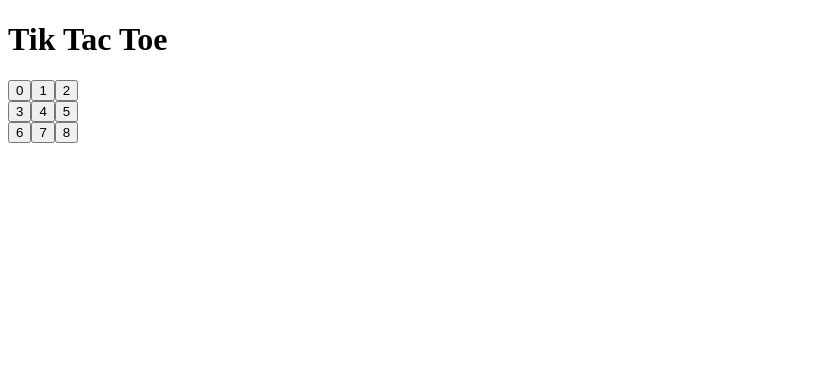
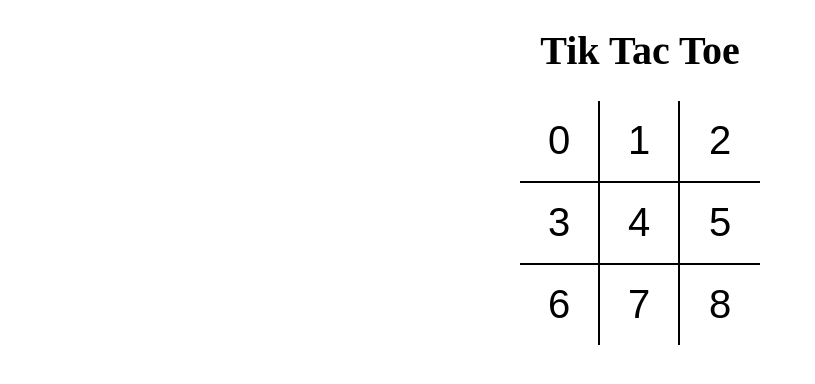
Before and after one commit to jay6909/tictactoe, a React (Vite) app: page / in a window 1280 px wide. Shown: the top 384 px of the page, without its empty margins (0-815 px from the left). Built offline with nearby package versions, Linux system fonts and the light colour scheme.

Commit message:
added scss, get to know styles

```diff
--- a/src/App.jsx
+++ b/src/App.jsx
@@ -1,9 +1,10 @@
 import React from "react";
 import Board from "./components/Board";
+import "./styles/root.scss";
 
 const App=()=>{
   return(
-  <div>
+  <div className="app">
     <h1>Tik Tac Toe</h1>
     <Board />
   </div>
--- a/src/components/Board.jsx
+++ b/src/components/Board.jsx
@@ -3,18 +3,20 @@
 
 export const Board = () => {
   return (
-    <div>
-      <div>
+    <div className='board'>
+      <div className='board-row'>
         <Square value={0}></Square>
         <Square value={1}></Square>
         <Square value={2}></Square>
       </div>
-      <div>
+
+      <div  className='board-row'>
         <Square value={3}></Square>
         <Square value={4}></Square>
         <Square value={5}></Square>
       </div>
-      <div>
+
+      <div  className='board-row'>
         <Square value={6}></Square>
         <Square value={7}></Square>
         <Square value={8}></Square>
--- a/src/components/Square.jsx
+++ b/src/components/Square.jsx
@@ -1,9 +1,9 @@
 import React from 'react'
-
+//import "./Square.scss"
 const Square = ({value}) => {
   //console.log(props);
   return (
-    <button type="button">{value}</button>
+    <button type="button"  className="square">{value}</button>
   )
 }
 
--- /dev/null
+++ b/src/components/Square.scss
@@ -0,0 +1,7 @@
+button{
+    font-size: 50px;
+}
+
+.btn{
+    color: red;
+}
--- /dev/null
+++ b/src/styles/root.scss
@@ -0,0 +1,43 @@
+body {
+    padding: 0;
+    margin: 0;
+  }
+
+  button {
+    background: none;
+    border: none;
+    outline: none;
+    &:hover {
+     cursor: pointer;
+    }
+  }
+
+  .app {
+    font-size: 20px;
+    display: flex;
+    flex-direction: column;
+    align-items: center;
+  }
+
+  .board {
+    .board-row {
+      display: flex;
+      flex-direction: row;
+      border-bottom: 2px solid #000;
+      &:last-child {
+        border-bottom: none;
+      }
+      .square {
+        width: 80px;
+        height: 80px;
+        border-right: 2px solid #000;
+        font-size: 2.5rem;
+        padding: 0;
+        overflow: hidden;
+        transition: all 0.2s;
+        &:last-child {
+          border-right: none;
+        }
+      }
+    }
+  }
```
Also changed, not shown: package.json (+7 -8 lines), 1 other file (tests, documents, lock files or other folders).
